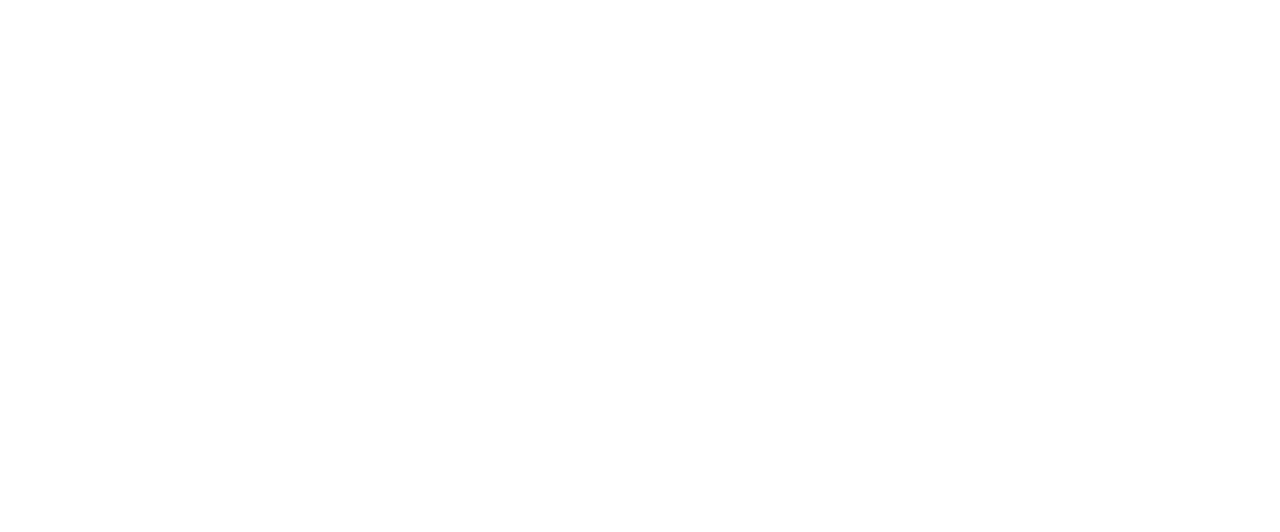
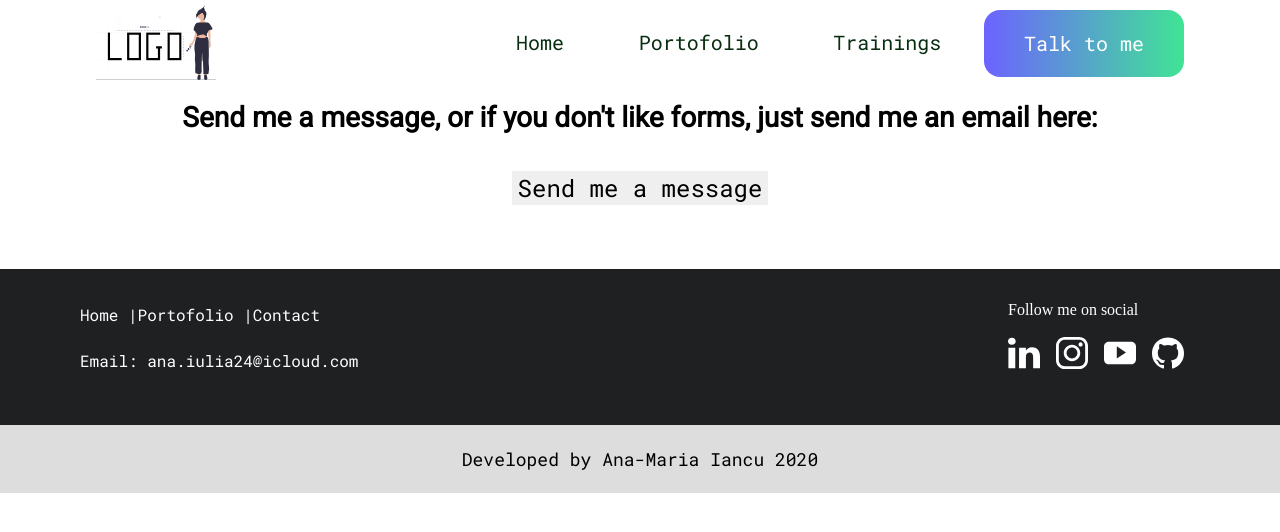
Before and after one commit to anaiancu24/my-personal-website, a Nuxt app: page /contact in a window 1280 px wide. Before the commit this address had no page. Shown: the top 532 px of the page. Built offline with nearby package versions, Linux system fonts and the light colour scheme.

Commit message:
Contact page setup

```diff
--- a/assets/scss/base/main.scss
+++ b/assets/scss/base/main.scss
@@ -9,7 +9,7 @@
     font-family: $font-roboto;
 }
 
-h1, h2, p, li, button {
+h1, h2, p, li, a, button {
     font-family: $font-roboto-mono;
 }
 
--- a/assets/scss/components/_footer.scss
+++ b/assets/scss/components/_footer.scss
@@ -8,10 +8,17 @@
         background-color: $grey-dark;
         padding: 2rem 5rem;
 
-        a ,p {
+        a ,p, span {
             color: white;
             text-decoration: none;
             font-size: $font-size-16;
+        }
+
+        &-social {
+            a {
+                margin-right:1rem;
+                margin-top: 2rem;
+            }
         }
     }
 
--- a/assets/scss/components/_header.scss
+++ b/assets/scss/components/_header.scss
@@ -20,7 +20,7 @@
 
     .header {
         top: -86px;
-        height: 1200px;
+        height: 830px;
         background-position-x: 0;
 
         &_text {
--- a/assets/scss/components/_navigation.scss
+++ b/assets/scss/components/_navigation.scss
@@ -8,7 +8,11 @@
     height: 65px;
 
     &--transparent {
-        background: rgba(255, 255, 255, 0.44);
+        background-color: rgba(255, 255, 255, 0.44);
+        transition: background-color 0.4s ease-out;
+    }
+    &.scroll {
+        background-color: white;
     }
 
     &_wrapper {
@@ -55,6 +59,12 @@
 
             &:last-child {
                 @include cta($cornflower-blue, white);
+
+                a {
+                    text-decoration: none;
+                    color: white;
+                    font-size: $font-size-20;
+                }
             }
         }
     }
--- a/assets/scss/components/_portofolio.scss
+++ b/assets/scss/components/_portofolio.scss
@@ -12,7 +12,7 @@
         height: 300px;
         background-repeat:no-repeat;
         background-size: contain;
-        border: 2px solid $bottle-green;
+        // border: 2px solid $bottle-green;
 
         span {
             display: none;
--- /dev/null
+++ b/components/ContactForm.vue
@@ -0,0 +1,8 @@
+<template>
+<div class="call-to-action section-85 padding-64 center">
+    <h4 class="call-to-action_text">Send me a message, or if you don't like forms, just send me an email here:</h4>
+    <button class="call-to-action_button">Send me a message</button>
+</div>
+</template>
+<style lang="scss">
+</style>
--- a/components/Footer.vue
+++ b/components/Footer.vue
@@ -2,27 +2,154 @@
   <div class="footer">
     <div class="footer-wrapper">
       <div class="footer-wrapper-nav">
-<a href="">Home |</a>
-<a href="">Portofolio |</a>
-<a href="">Contact</a>
-<p>Email: <span>ana.iulia24@icloud.com</span></p>
-
+        <a href>Home |</a>
+        <a href>Portofolio |</a>
+        <a href>Contact</a>
+        <p>
+          Email:
+          <span>ana.iulia24@icloud.com</span>
+        </p>
       </div>
       <div class="footer-wrapper-social">
-<a href="">Instagram</a>
-<a href="">Youtube</a>
-<a href="">LinkedIn</a>
-<a href="">Github</a>
+          <span>Follow me on social</span><br><br>
+        <a href="https://www.linkedin.com/company/1377702/" target="_blank" class="icon linkedin">
+          <svg
+            version="1.1"
+            id="linkedin"
+            xmlns="http://www.w3.org/2000/svg"
+            xmlns:xlink="http://www.w3.org/1999/xlink"
+            x="0px"
+            y="0px"
+            width="32px"
+            height="32px"
+            viewBox="0 0 430.117 430.117"
+            xml:space="preserve"
+            fill="white"
+          >
+            <g>
+              <path
+                id="LinkedIn"
+                d="M430.117,261.543V420.56h-92.188V272.193c0-37.271-13.334-62.707-46.703-62.707
+                                                c-25.473,0-40.632,17.142-47.301,33.724c-2.432,5.928-3.058,14.179-3.058,22.477V420.56h-92.219c0,0,1.242-251.285,0-277.32h92.21
+                                                v39.309c-0.187,0.294-0.43,0.611-0.606,0.896h0.606v-0.896c12.251-18.869,34.13-45.824,83.102-45.824
+                                                C384.633,136.724,430.117,176.361,430.117,261.543z M52.183,9.558C20.635,9.558,0,30.251,0,57.463
+                                                c0,26.619,20.038,47.94,50.959,47.94h0.616c32.159,0,52.159-21.317,52.159-47.94C103.128,30.251,83.734,9.558,52.183,9.558z
+                                                M5.477,420.56h92.184v-277.32H5.477V420.56z"
+              />
+            </g>
+          </svg>
+        </a>
+        <a href="https://instagram.com/evboxglobal/" target="_blank" class="icon instagram">
+          <svg
+            version="1.1"
+            id="instagram"
+            xmlns="http://www.w3.org/2000/svg"
+            xmlns:xlink="http://www.w3.org/1999/xlink"
+            x="0px"
+            y="0px"
+            width="32px"
+            height="32px"
+            viewBox="0 0 169.063 169.063"
+            xml:space="preserve"
+            fill="white"
+          >
+            <g>
+              <path
+                d="M122.406,0H46.654C20.929,0,0,20.93,0,46.655v75.752c0,25.726,20.929,46.655,46.654,46.655h75.752
+                                                c25.727,0,46.656-20.93,46.656-46.655V46.655C169.063,20.93,148.133,0,122.406,0z M154.063,122.407
+                                                c0,17.455-14.201,31.655-31.656,31.655H46.654C29.2,154.063,15,139.862,15,122.407V46.655C15,29.201,29.2,15,46.654,15h75.752
+                                                c17.455,0,31.656,14.201,31.656,31.655V122.407z"
+              />
+              <path
+                d="M84.531,40.97c-24.021,0-43.563,19.542-43.563,43.563c0,24.02,19.542,43.561,43.563,43.561s43.563-19.541,43.563-43.561
+                                                C128.094,60.512,108.552,40.97,84.531,40.97z M84.531,113.093c-15.749,0-28.563-12.812-28.563-28.561
+                                                c0-15.75,12.813-28.563,28.563-28.563s28.563,12.813,28.563,28.563C113.094,100.281,100.28,113.093,84.531,113.093z"
+              />
+              <path
+                d="M129.921,28.251c-2.89,0-5.729,1.17-7.77,3.22c-2.051,2.04-3.23,4.88-3.23,7.78c0,2.891,1.18,5.73,3.23,7.78
+                                                c2.04,2.04,4.88,3.22,7.77,3.22c2.9,0,5.73-1.18,7.78-3.22c2.05-2.05,3.22-4.89,3.22-7.78c0-2.9-1.17-5.74-3.22-7.78
+                                                C135.661,29.421,132.821,28.251,129.921,28.251z"
+              />
+            </g>
+          </svg>
+        </a>
+        <a
+          href="https://www.youtube.com/channel/UCxch2CGz8QT9fGT7Sr70gRg"
+          target="_blank"
+          class="icon youtube"
+        >
+          <svg
+            version="1.1"
+            id="youtube"
+            xmlns="http://www.w3.org/2000/svg"
+            xmlns:xlink="http://www.w3.org/1999/xlink"
+            x="0px"
+            y="0px"
+            width="32px"
+            height="32px"
+            viewBox="0 0 90 90"
+            xml:space="preserve"
+            fill="white"
+          >
+            <g>
+              <path
+                id="YouTube__x28_alt_x29_"
+                d="M90,26.958C90,19.525,83.979,13.5,76.55,13.5h-63.1C6.021,13.5,0,19.525,0,26.958v36.084
+                                                C0,70.475,6.021,76.5,13.45,76.5h63.1C83.979,76.5,90,70.475,90,63.042V26.958z M36,60.225V26.33l25.702,16.947L36,60.225z"
+              />
+            </g>
+          </svg>
+        </a>
+        <a href="https://github.com/anaiulia" class="icon github">
+          <svg
+            version="1.1"
+            id="github"
+            xmlns="http://www.w3.org/2000/svg"
+            xmlns:xlink="http://www.w3.org/1999/xlink"
+            x="0px"
+            y="0px"
+            width="32px"
+            height="32px"
+            viewBox="0 0 438.549 438.549"
+            xml:space="preserve"
+            fill="white"
+          >
+            <g>
+              <path
+                d="M409.132,114.573c-19.608-33.596-46.205-60.194-79.798-79.8C295.736,15.166,259.057,5.365,219.271,5.365
+                                                c-39.781,0-76.472,9.804-110.063,29.408c-33.596,19.605-60.192,46.204-79.8,79.8C9.803,148.168,0,184.854,0,224.63
+                                                c0,47.78,13.94,90.745,41.827,128.906c27.884,38.164,63.906,64.572,108.063,79.227c5.14,0.954,8.945,0.283,11.419-1.996
+                                                c2.475-2.282,3.711-5.14,3.711-8.562c0-0.571-0.049-5.708-0.144-15.417c-0.098-9.709-0.144-18.179-0.144-25.406l-6.567,1.136
+                                                c-4.187,0.767-9.469,1.092-15.846,1c-6.374-0.089-12.991-0.757-19.842-1.999c-6.854-1.231-13.229-4.086-19.13-8.559
+                                                c-5.898-4.473-10.085-10.328-12.56-17.556l-2.855-6.57c-1.903-4.374-4.899-9.233-8.992-14.559
+                                                c-4.093-5.331-8.232-8.945-12.419-10.848l-1.999-1.431c-1.332-0.951-2.568-2.098-3.711-3.429c-1.142-1.331-1.997-2.663-2.568-3.997
+                                                c-0.572-1.335-0.098-2.43,1.427-3.289c1.525-0.859,4.281-1.276,8.28-1.276l5.708,0.853c3.807,0.763,8.516,3.042,14.133,6.851
+                                                c5.614,3.806,10.229,8.754,13.846,14.842c4.38,7.806,9.657,13.754,15.846,17.847c6.184,4.093,12.419,6.136,18.699,6.136
+                                                c6.28,0,11.704-0.476,16.274-1.423c4.565-0.952,8.848-2.383,12.847-4.285c1.713-12.758,6.377-22.559,13.988-29.41
+                                                c-10.848-1.14-20.601-2.857-29.264-5.14c-8.658-2.286-17.605-5.996-26.835-11.14c-9.235-5.137-16.896-11.516-22.985-19.126
+                                                c-6.09-7.614-11.088-17.61-14.987-29.979c-3.901-12.374-5.852-26.648-5.852-42.826c0-23.035,7.52-42.637,22.557-58.817
+                                                c-7.044-17.318-6.379-36.732,1.997-58.24c5.52-1.715,13.706-0.428,24.554,3.853c10.85,4.283,18.794,7.952,23.84,10.994
+                                                c5.046,3.041,9.089,5.618,12.135,7.708c17.705-4.947,35.976-7.421,54.818-7.421s37.117,2.474,54.823,7.421l10.849-6.849
+                                                c7.419-4.57,16.18-8.758,26.262-12.565c10.088-3.805,17.802-4.853,23.134-3.138c8.562,21.509,9.325,40.922,2.279,58.24
+                                                c15.036,16.18,22.559,35.787,22.559,58.817c0,16.178-1.958,30.497-5.853,42.966c-3.9,12.471-8.941,22.457-15.125,29.979
+                                                c-6.191,7.521-13.901,13.85-23.131,18.986c-9.232,5.14-18.182,8.85-26.84,11.136c-8.662,2.286-18.415,4.004-29.263,5.146
+                                                c9.894,8.562,14.842,22.077,14.842,40.539v60.237c0,3.422,1.19,6.279,3.572,8.562c2.379,2.279,6.136,2.95,11.276,1.995
+                                                c44.163-14.653,80.185-41.062,108.068-79.226c27.88-38.161,41.825-81.126,41.825-128.906
+                                                C438.536,184.851,428.728,148.168,409.132,114.573z"
+              />
+            </g>
+          </svg>
+        </a>
       </div>
     </div>
-
     <div class="footer-copyright-wrapper center">
       <p>
         Developed by Ana-Maria Iancu
-    <span>2020</span></p>
+        <span>2020</span>
+      </p>
     </div>
   </div>
 </template>
 <style lang="scss">
-@import '@/assets/scss/components/_footer.scss';
+@import "@/assets/scss/components/_footer.scss";
 </style>
--- a/components/Navigation.vue
+++ b/components/Navigation.vue
@@ -1,5 +1,5 @@
 <template>
-  <nav class="navigation navigation--transparent section-100">
+  <nav ref="nav" class="navigation navigation--transparent section-100">
     <div class="navigation_wrapper section-85 center">
       <div class="navigation_logo">
         <img class="navigation_logo-svg" src="@/static/images/logo.svg" alt="logo" />
@@ -27,7 +27,7 @@
         <li class="navigation_menu-item">Home</li>
         <li class="navigation_menu-item">Portofolio</li>
         <li class="navigation_menu-item">Trainings</li>
-        <li class="navigation_menu-item">Talk to me</li>
+        <li class="navigation_menu-item"><nuxt-link :to="`/contact`"> Talk to me</nuxt-link></li>
       </ul>
     </div>
   </nav>
@@ -41,8 +41,25 @@
     showNav() {
       this.$store.commit('toggle')
       this.$refs.navigation_menu.classList.toggle("active");
+    },
+    changeNav() {
+      if (window.scrollY > 830) {
+        this.$refs.nav.classList.add("scroll");
+      } else {
+        this.$refs.nav.classList.remove("scroll");
+      }
     }
-  }
+  },
+created () {
+    if (process.browser) {
+        window.addEventListener('scroll', this.changeNav);
+    }
+},
+destroyed () {
+    if (process.browser) {
+        window.removeEventListener('scroll', this.changeNav);
+    }
+}
 };
 </script>
 <style lang="scss">
--- a/package.json
+++ b/package.json
@@ -12,7 +12,8 @@
   },
   "dependencies": {
     "@nuxtjs/style-resources": "^1.0.0",
-    "nuxt": "^2.0.0"
+    "nuxt": "^2.0.0",
+    "simple-lightbox": "^2.1.0"
   },
   "devDependencies": {
     "node-sass": "^4.13.1",
--- /dev/null
+++ b/pages/contact.vue
@@ -0,0 +1,27 @@
+<template>
+  <div id="contact">
+    <Navigation />
+    <ContactForm />
+    <Footer />
+  </div>
+
+</template>
+
+<script>
+import Navigation from '~/components/Navigation.vue'
+import ContactForm from '~/components/ContactForm.vue'
+import Footer from '~/components/Footer.vue'
+
+
+export default {
+  components: {
+    Navigation,
+    ContactForm,
+    Footer
+  }
+}
+</script>
+
+<style>
+
+</style>
```
Also changed, not shown: static/images/hero.png, 1 other file (tests, documents, lock files or other folders). Lines whose indentation alone changed are shown as unchanged.
